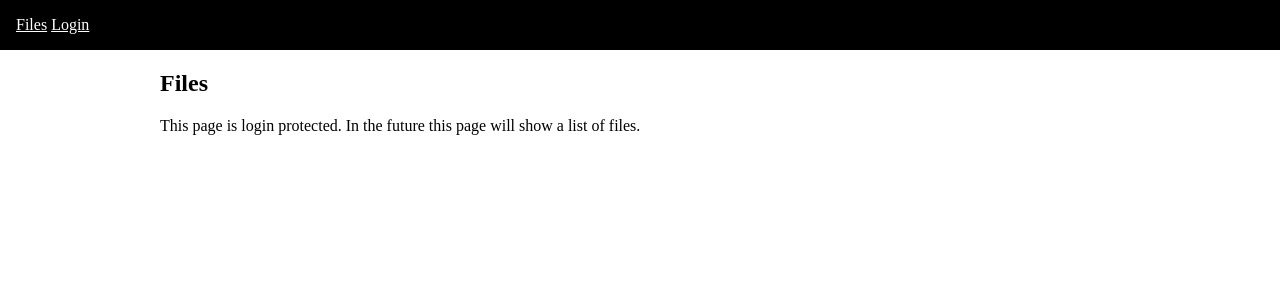
After one commit to treadup/heroku-django, a Django app: template website/templates/website/files.html in a window 1280 px wide. The commit adds this page. Shown: the top 300 px of the page. Run offline with Django 3.2, Linux system fonts and the light colour scheme; the template is opened without the code that fills it, so the values that code supplies are empty.

Commit message:
Add files/ page
Add a login protected files/ page. The plan is to have the files/ page
display a list of files.

```diff
--- a/herokudjango/settings.py
+++ b/herokudjango/settings.py
@@ -125,3 +125,5 @@ STATIC_URL = '/static/'
 # https://docs.djangoproject.com/en/3.2/ref/settings/#default-auto-field
 
 DEFAULT_AUTO_FIELD = 'django.db.models.BigAutoField'
+
+LOGIN_URL = "/login/"
--- a/website/templates/website/base.html
+++ b/website/templates/website/base.html
@@ -5,6 +5,7 @@
     </head>
     <body>
         <header>
+            <a href="/files">Files</a>
             {% if user.is_authenticated %}
                 <a href="/logout/">Logout</a>
             {% else %}
--- /dev/null
+++ b/website/templates/website/files.html
@@ -0,0 +1,11 @@
+{% extends "website/base.html" %}
+
+{% block title %}Files{% endblock %}
+
+{% block content %}
+    <div>
+        <h2>Files</h2>
+        <p>This page is login protected. In the future this page
+            will show a list of files.</p>
+    </div>
+{% endblock %}
--- a/website/urls.py
+++ b/website/urls.py
@@ -5,5 +5,6 @@ from website import views
 urlpatterns = [
     path("login/", views.login_view, name="login"),
     path("logout/", views.logout_view, name="logout"),
+    path("files/", views.files_view, name="files"),
     path("", views.index_view, name="index")
 ]
--- a/website/views.py
+++ b/website/views.py
@@ -1,5 +1,6 @@
 from django.shortcuts import redirect, render
 from django.contrib.auth import authenticate, login, logout
+from django.contrib.auth.decorators import login_required
 
 def index_view(request):
     return render(request, "website/index.html")
@@ -19,3 +20,7 @@ def login_view(request):
             return redirect(redirect_url)
 
     return render(request, 'website/login.html')
+
+@login_required
+def files_view(request):
+    return render(request, 'website/files.html')
```
